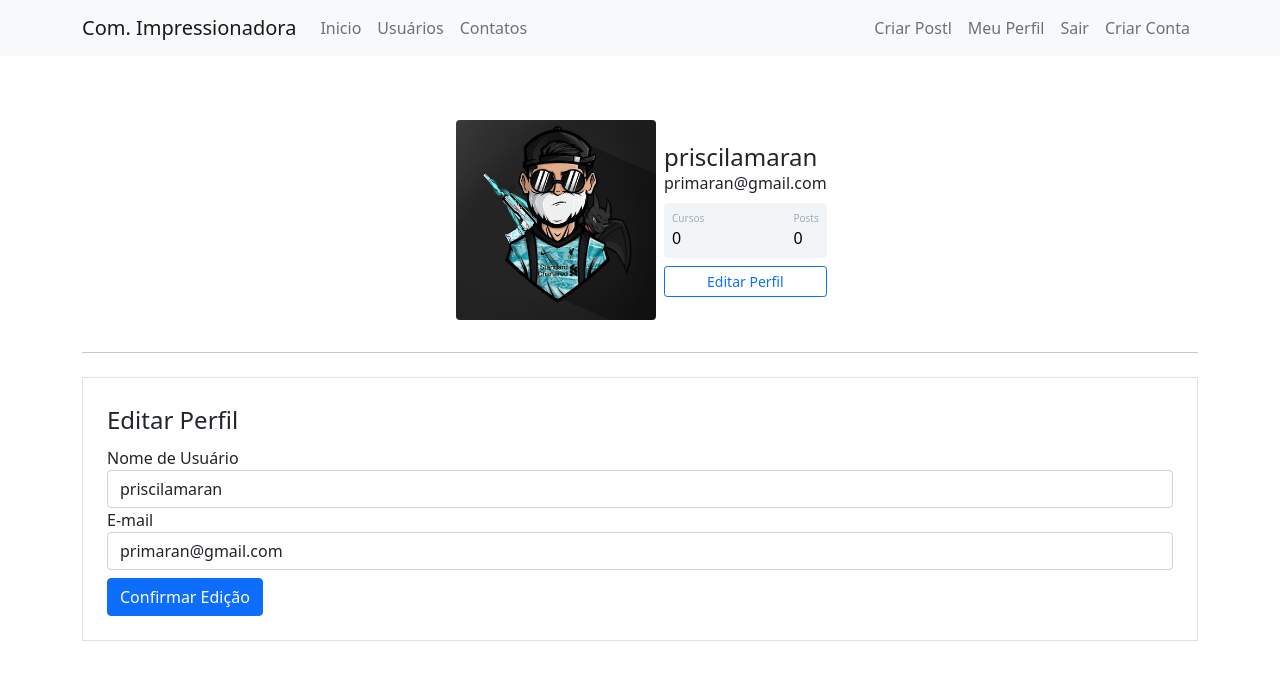
After one commit to romilsonlemes/romSiteFlask, a Flask app: page /perfil/editar in a window 1280 px wide. The commit adds this page. Shown: the top 680 px of the page. Run offline with Flask 2, Linux system fonts and the light colour scheme; a user stored in the database is signed in.

Commit message:
Criar a Funcionalidade do Formulário de Editar Perfil
Foi adicionada toda a programação para cadastrar o perfil do usuário

close #11

```diff
--- a/comunidadeimpressionadora/forms.py
+++ b/comunidadeimpressionadora/forms.py
@@ -2,6 +2,7 @@ from flask_wtf import FlaskForm
 from wtforms import StringField, PasswordField, SubmitField, BooleanField
 from wtforms.validators import DataRequired, Length, Email, EqualTo, ValidationError
 from comunidadeimpressionadora.models import Usuario
+from flask_login import current_user
 
 # A classe abaixo é utilizada para controlar os campos que terá no formulário
 class FormCriarConta(FlaskForm):
@@ -16,10 +17,22 @@ class FormCriarConta(FlaskForm):
         if usuario:
             raise ValidationError(f'O e-mail acima do usuário {usuario.username}  já está cadastrado. Cadastre-se com outro e-mail ou faça login para continuar')
 
-
 # A classe dos campos do Formulário de Login
 class FormLogin(FlaskForm):
     email           = StringField('E-mail', validators=[DataRequired(), Email()])
     senha           = PasswordField('Senha', validators=[DataRequired(), Length(6, 20)])
     lembrar_dados   =   BooleanField('Lembrar dados e acesso')
     botao_submit_Login = SubmitField('Fazer Login')
+
+
+# A classe dos campos de edição do Formulário do Perfil do Usuário
+class FormEditarPerfil(FlaskForm):
+    username        = StringField('Nome de Usuário', validators=[DataRequired()])
+    email           = StringField('E-mail', validators=[DataRequired(), Email()])
+    botao_submit_EditarPerfil = SubmitField('Confirmar Edição')
+
+    def validate_email(self, email):
+        if current_user.email != email.data:
+            usuario = Usuario.query.filter_by(email=email.data).first()
+            if usuario:
+                raise ValidationError(f'Já existe o usuário com esse e-mail. Cadastre outro e-mail')
--- a/comunidadeimpressionadora/routes.py
+++ b/comunidadeimpressionadora/routes.py
@@ -1,7 +1,7 @@
 import flask_bcrypt
 from flask import render_template, redirect, url_for, flash, request
 from comunidadeimpressionadora import app, database, bcrypt
-from comunidadeimpressionadora.forms import FormLogin, FormCriarConta
+from comunidadeimpressionadora.forms import FormLogin, FormCriarConta, FormEditarPerfil
 from comunidadeimpressionadora.models import Usuario
 from flask_login import login_user, logout_user, current_user, login_required
 
@@ -77,6 +77,25 @@ def perfil():
     foto_perfil = url_for('static', filename='fotos_perfil/{}'.format(current_user.foto_perfil))
     return render_template('perfil.html', foto_perfil=foto_perfil)
 
+
+@app.route('/perfil/editar', methods=['GET', 'post'])
+@login_required
+def editar_perfil():
+    form = FormEditarPerfil()
+    if form.validate_on_submit():
+        current_user.email = form.email.data
+        current_user.username = form.username.data
+        database.session.commit()
+        flash('Perfil atualizado com Sucesso', 'alert-success')
+        return redirect(url_for('perfil'))
+    elif request.method == "GET":
+        form.email.data     = current_user.email
+        form.username.data  = current_user.username
+
+    foto_perfil = url_for('static', filename='fotos_perfil/{}'.format(current_user.foto_perfil))
+    return render_template('editarperfil.html', foto_perfil=foto_perfil, form=form)
+
+
 @app.route('/post/criar')
 @login_required
 def criar_post():
--- /dev/null
+++ b/comunidadeimpressionadora/templates/editarperfil.html
@@ -0,0 +1,44 @@
+{% extends 'perfil.html' %}
+
+{% block form_editar_perfil %}
+        <div class="container">
+            <hr>
+           <div class="row">
+               <div class="col">
+                   <form method="POST" action="" class="border p-4 mt-2">
+                       {{ form.csrf_token }}
+                       <legend>Editar Perfil</legend>
+                       <fieldset>
+                          <div class="form-group">
+                               {{ form.username.label(class="form-control-label") }}
+                               {% if form.username.errors %}
+                                    {{ form.username(class="form-control is-invalid") }}
+                                    <div class="invalid-feedback">
+                                        {% for erro in form.username.errors %}
+                                            {{ erro }}
+                                        {% endfor %}
+                                    </div>
+                               {% else %}
+                                    {{ form.username(class="form-control") }}
+                               {% endif %}
+                           </div>
+                          <div class="form-group">
+                               {{ form.email.label(class="form-control-label") }}
+                               {% if form.email.errors %}
+                                    {{ form.email(class="form-control is-invalid") }}
+                                    <div class="invalid-feedback">
+                                        {% for erro in form.email.errors %}
+                                            {{ erro }}
+                                        {% endfor %}
+                                    </div>
+                               {% else %}
+                                    {{ form.email(class="form-control") }}
+                               {% endif %}
+                           </div>
+                       </fieldset>
+                       {{ form.botao_submit_EditarPerfil(class="btn btn-primary mt-2") }}
+                   </form>
+               </div>
+            </div>
+        </div>
+{% endblock %}
--- a/comunidadeimpressionadora/templates/perfil.html
+++ b/comunidadeimpressionadora/templates/perfil.html
@@ -11,9 +11,15 @@
                                   <div class="d-flex flex-column"> <span class="articles">Cursos</span> <span class="number1">0</span> </div>
                                   <div class="d-flex flex-column"> <span class="rating">Posts</span> <span class="number3">0</span> </div>
                               </div>
-                      <div class="button mt-2 d-flex flex-row align-items-center"> <button class="btn btn-sm btn-outline-primary w-100">Editar Perfil</button></div>
+                              <div class="button mt-2 d-flex flex-row align-items-center">
+                                  <a class="w-100" href="{{ url_for('editar_perfil') }}">
+                                      <button class="btn btn-sm btn-outline-primary w-100">Editar Perfil</button>
+                                  </a>
                               </div>
                       </div>
                 </div>
               </div>
+          </div>
+    {% block form_editar_perfil %}
     {% endblock %}
+{% endblock %}
```
Also changed, not shown: comunidadeimpressionadora/database/comunidade.db. Lines whose indentation alone changed are shown as unchanged.
